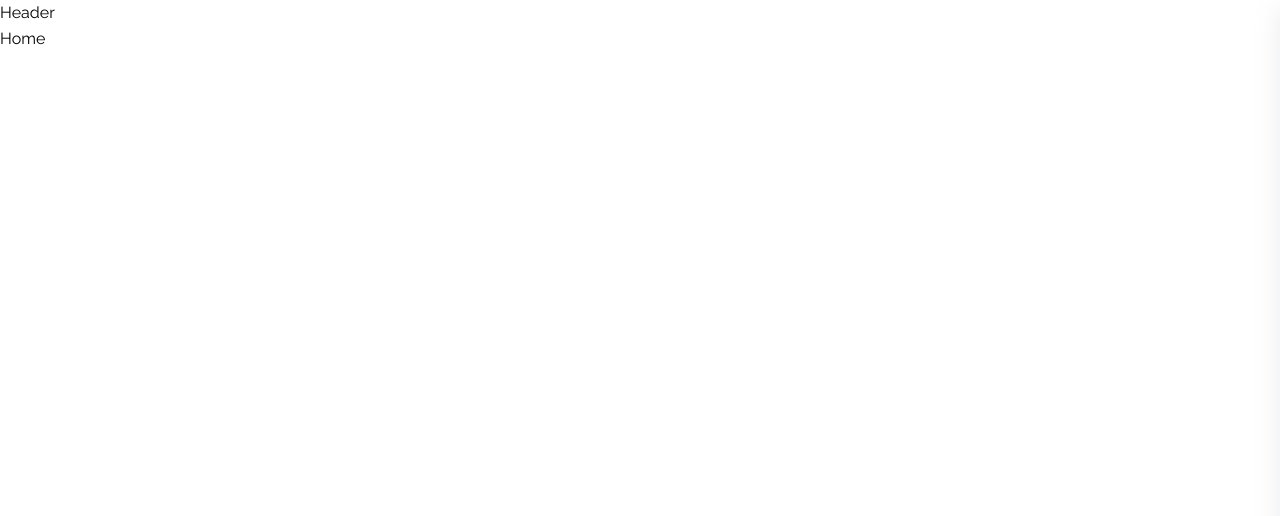
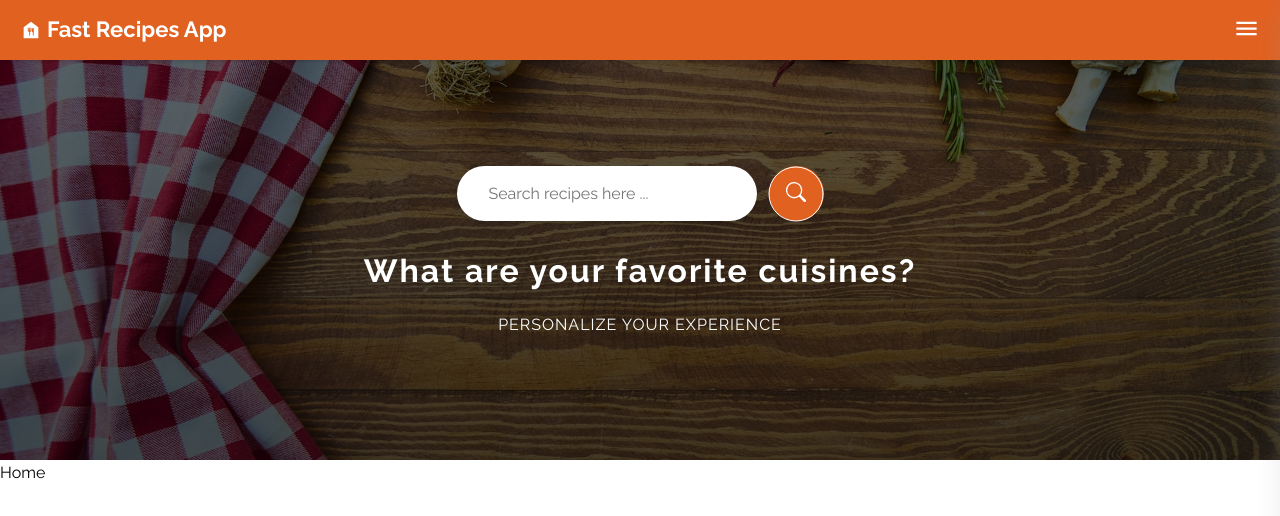
Before and after one commit to dimitarsabev00/Fast-Recipes-App, a React (Vite) app: page / in a window 1280 px wide. Shown: the top 516 px of the page. Built offline with nearby package versions, Linux system fonts and the light colour scheme.

Commit message:
Added Design For Header Component

```diff
--- a/src/components/Header/Header.tsx
+++ b/src/components/Header/Header.tsx
@@ -1,7 +1,22 @@
+import Navbar from "./Navbar";
+import SearchForm from "./SearchForm";
 import "./styles.scss";
 
 const Header = () => {
-  return <div>Header</div>;
+  return (
+    <header className="header">
+      <Navbar />
+      <div className="header-content flex align-center justify-center flex-column text-center">
+        <SearchForm />
+        <h1 className="text-white header-title ls-2">
+          What are your favorite cuisines?
+        </h1>
+        <p className="text-uppercase text-white my-3 ls-1">
+          personalize your experience
+        </p>
+      </div>
+    </header>
+  );
 };
 
 export default Header;
--- /dev/null
+++ b/src/components/Header/Navbar.tsx
@@ -0,0 +1,55 @@
+import { useEffect, useState } from "react";
+import { Link } from "react-router-dom";
+import { MdFoodBank } from "react-icons/md";
+import { IoMdMenu } from "react-icons/io";
+import { useDispatch } from "react-redux";
+import { setGeneralFields } from "../../store/slices/generalSlice";
+const Navbar = () => {
+  const [scrolled, setScrolled] = useState(false);
+
+  const handleScroll = () => {
+    const offset = window.scrollY;
+    if (offset > 60) {
+      setScrolled(true);
+    } else {
+      setScrolled(false);
+    }
+  };
+
+  useEffect(() => {
+    window.addEventListener("scroll", handleScroll);
+  });
+
+  const dispatch = useDispatch();
+  return (
+    <nav
+      className={`navbar bg-orange flex align-center ${
+        scrolled ? "scrolled" : ""
+      }`}
+    >
+      <div className="container w-100">
+        <div className="navbar-content text-white">
+          <div className="brand-and-toggler flex align-center justify-between">
+            <Link to="/" className="navbar-brand fw-3 fs-22 flex align-center">
+              <MdFoodBank />
+              <span className="navbar-brand-text fw-7">Fast Recipes App</span>
+            </Link>
+            <div className="navbar-btns flex align-center">
+              <button
+                type="button"
+                className="navbar-show-btn text-white"
+                onClick={() => {
+                  dispatch(setGeneralFields({ isSidebarOpen: true }));
+                }}
+              >
+                <IoMdMenu size={27} />
+              </button>
+            </div>
+          </div>
+        </div>
+      </div>
+    </nav>
+  );
+};
+
+export default Navbar;
--- /dev/null
+++ b/src/components/Header/SearchForm.tsx
@@ -0,0 +1,22 @@
+import "./styles.scss";
+import { BsSearch } from "react-icons/bs";
+
+const SearchForm = () => {
+  return (
+    <form className="search-form flex align-center">
+      <input
+        type="text"
+        className="form-control-input text-dark-gray fs-15"
+        placeholder="Search recipes here ..."
+      />
+      <button
+        type="submit"
+        className="form-submit-btn text-white text-uppercase fs-14"
+      >
+        <BsSearch className="btn-icon" size={20} />
+      </button>
+    </form>
+  );
+};
+
+export default SearchForm;
--- a/src/components/Header/styles.scss
+++ b/src/components/Header/styles.scss
@@ -0,0 +1,77 @@
+@import "../../App.scss";
+.navbar {
+  box-shadow: rgba(0, 0, 0, 0.16) 0px 1px 4px;
+  height: 60px;
+  position: relative;
+  z-index: 999;
+  transition: $transition;
+
+  .navbar-brand-text {
+    margin-left: 5px;
+  }
+  .navbar-search-btn {
+    margin-right: 12px;
+  }
+}
+
+.scrolled {
+  position: fixed;
+  top: 0;
+  left: 0;
+  width: 100%;
+}
+
+.header {
+  .header-content {
+    height: 400px;
+    background: linear-gradient(rgba(0, 0, 0, 0.6), rgba(0, 0, 0, 0.7)),
+      url("../../assets/images/header_image.jpg") center/cover no-repeat;
+  }
+  .header-title {
+    margin-top: 2.4rem;
+  }
+}
+
+.search-form {
+  .form-control-input {
+    box-shadow: 0 4px 10px rgb(0 0 0 / 12%), 0 0 1px rgb(0 0 0 / 5%) inset;
+    min-width: 300px;
+    font-size: 16px;
+    height: 55px;
+    padding: 0px 3.2rem;
+    border-radius: 2.8rem !important;
+    margin-right: 1.2rem;
+  }
+  .form-submit-btn {
+    width: 55px;
+    height: 55px;
+    background-color: $clr-orange;
+    border-radius: 50%;
+    position: relative;
+    transition: $transition;
+
+    .btn-icon {
+      transition: $transition;
+    }
+
+    &:after {
+      content: "";
+      position: absolute;
+      top: 50%;
+      left: 50%;
+      transform: translate(-50%, -50%);
+      width: 100%;
+      height: 100%;
+      border: 1px solid $clr-white;
+      border-radius: 50%;
+    }
+
+    &:hover {
+      .btn-icon {
+        transform: scale(0.9);
+        color: $clr-orange;
+      }
+      background: $clr-white;
+    }
+  }
+}
```
